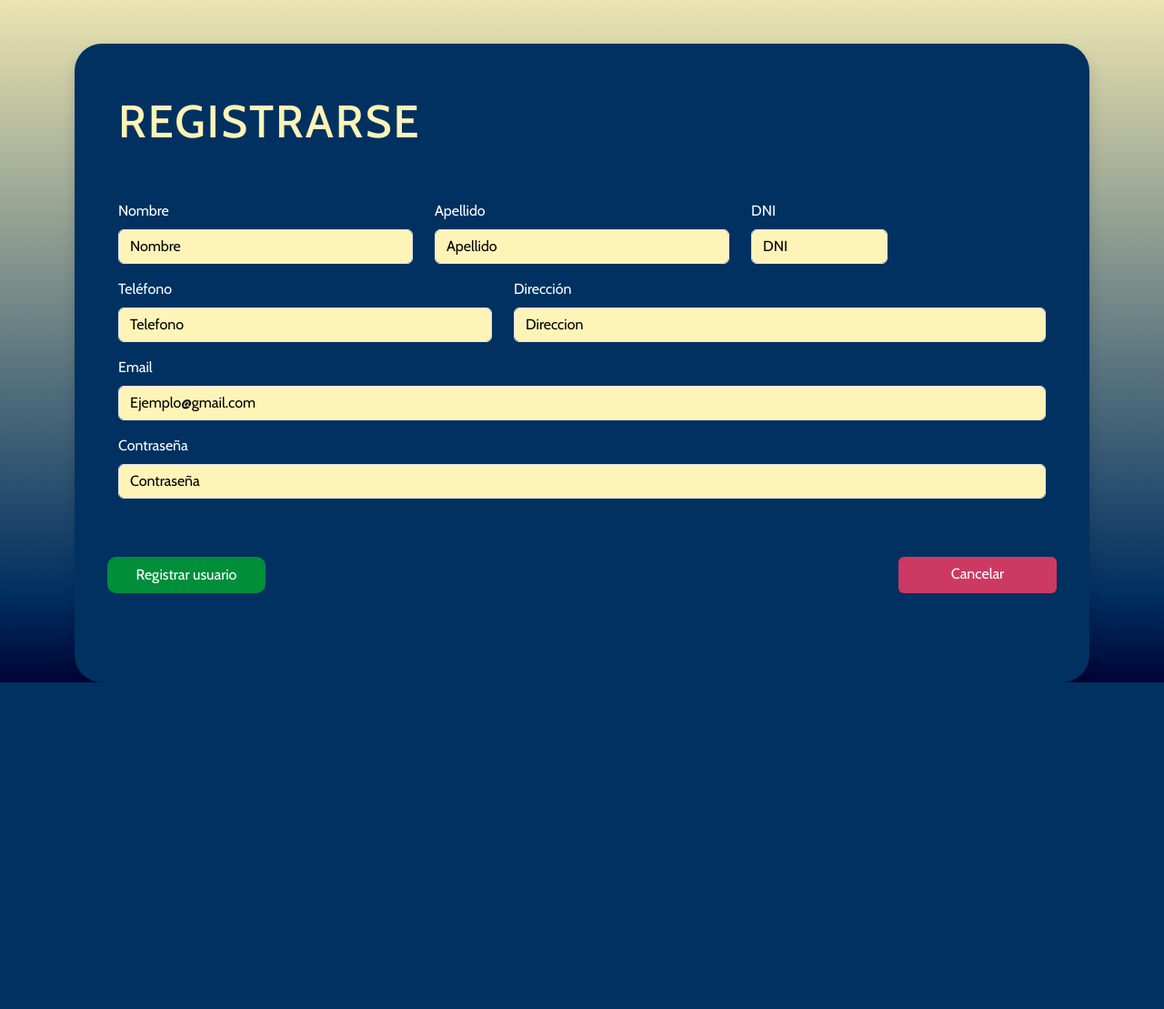
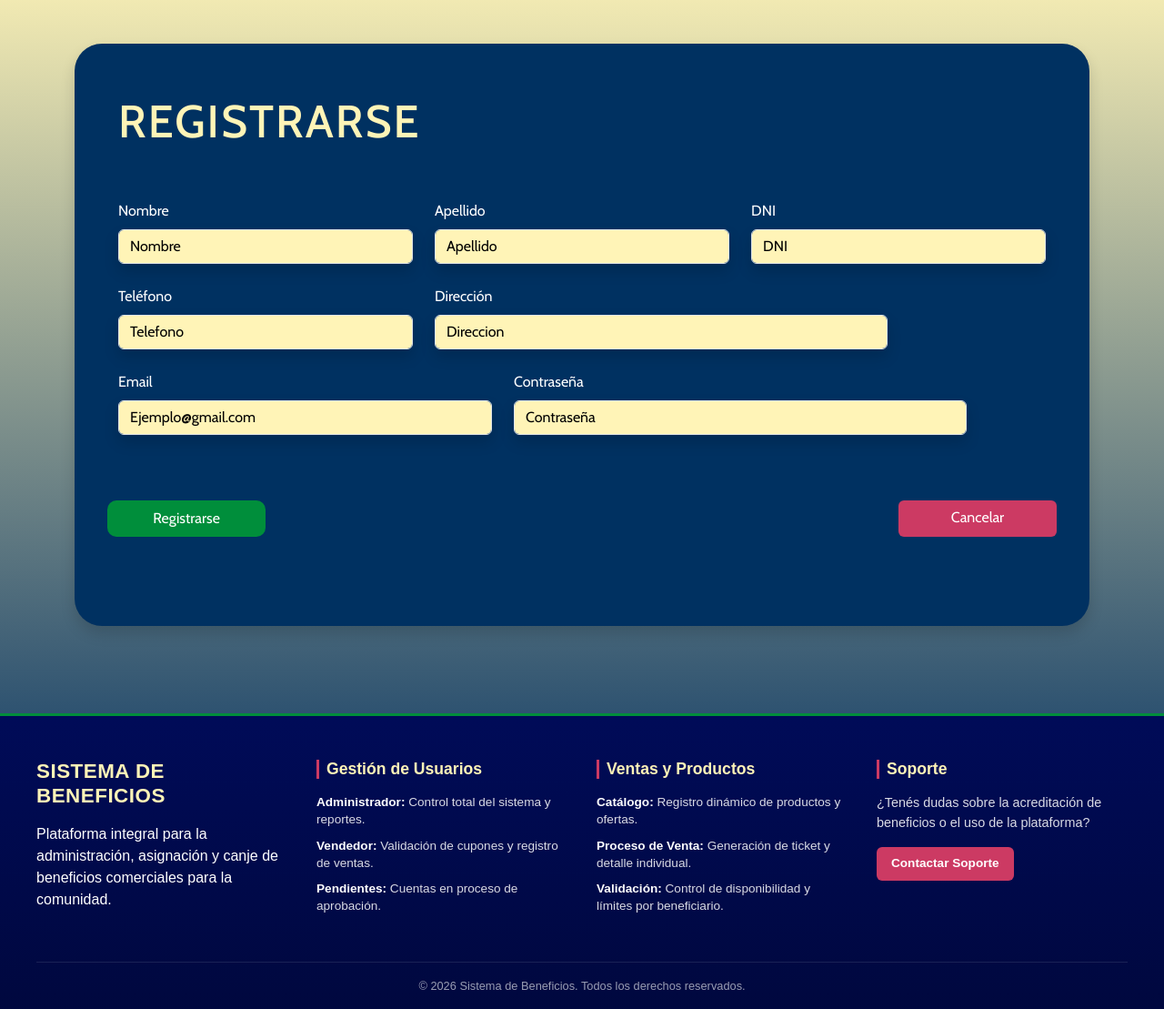
Before and after one commit to waltergdcavallo/Sistema_beneficios, a PHP site: page /sistema_beneficios/form in a window 1280 px wide. Shown: the part 56-1165 px from the top of the page at 91% size. Before the commit the page ends 806 px from the top, so only its background shows below. Run offline with PHP 8.4, Linux system fonts and the light colour scheme.

Commit message:
faltan forms y seguir detalles

```diff
--- a/vistas/beneficios/lista.php
+++ b/vistas/beneficios/lista.php
@@ -32,11 +32,12 @@
                 <div class="text-center my-5">
                     <h3>Listado de Beneficios</h3>
                 </div>
+
                 <div class="container">
                     <div class="row">
                         <div class="col-10"></div>
 
-                            <div class="col-2">
+                            <div class="col-2 section-list">
                             <a href="form.php" class="btn btn-primary">Agregar</a>
                             <div>
 
--- a/vistas/productos/lista.php
+++ b/vistas/productos/lista.php
@@ -35,7 +35,7 @@
                     <div class="row">
                         <div class="col-10"></div>
 
-                            <div class="col-2">
+                            <div class="col-2 section-list">
                             <a href="form.php" class="btn btn-primary">Agregar</a>
                             <div>
 
--- a/vistas/usuarios/form.php
+++ b/vistas/usuarios/form.php
@@ -170,61 +170,61 @@
 
                 <section class="container mt-5">
 
+                    <div class="shadow div-form">
+
                         <div class="text-center my-5 text text-primary">
                             <h3>Crear usuario</h3>
                         </div>
 
-                    <div class="row text-center">
-                        <form action="../../publico/acciones/usuarios/crear.php" method="post" class="p-5">
+                        <form action="../../publico/acciones/usuarios/crear.php" method="post" class="p-5 row">
 
-                            <div class="form-floating mb-3">
-                                <input type="text" class="form-control" id="nombre" name="nombre" placeholder="Nombre" required>
+                            <div class="mb-4 col-4">
                                 <label for="floatingPassword">Nombre</label>
+                                <input type="text" class="form-control input shadow" id="nombre" name="nombre" placeholder="Nombre" required>
                             </div>
 
-                            <div class="form-floating mb-3">
-                                <input type="text" class="form-control" id="apellido" name="apellido" placeholder="Apellido" required>
+                            <div class="mb-4 col-4">
                                 <label for="floatingPassword">Apellido</label>
+                                <input type="text" class="form-control input shadow" id="apellido" name="apellido" placeholder="Apellido" required>
                             </div>
 
-                            <div class="form-floating mb-3">
-                                <input type="text" class="form-control" id="dni" name="dni" placeholder="DNI" required>
+                            <div class="mb-4 col-4">
                                 <label for="floatingInput">DNI</label>
+                                <input type="text" class="form-control input shadow" id="dni" name="dni" placeholder="DNI" required minlength="8">
                             </div>
 
-                            <div class="form-floating mb-3">
-                                <input type="text" class="form-control" id="telefono" name="telefono" placeholder="Telefono" required>
+                            <div class="mb-4 col-3">
                                 <label for="floatingPassword">Teléfono</label>
+                                <input type="text" class="form-control input shadow" id="telefono" name="telefono" placeholder="Telefono" required>
                             </div>
 
-                            <div class="form-floating mb-3">
-                                <input type="text" class="form-control" id="direccion" name="direccion" placeholder="direccion">
+                            <div class="mb-4 col-4">
                                 <label for="floatingPassword">Dirección</label>
+                                <input type="text" class="form-control input shadow" id="direccion" name="direccion" placeholder="direccion">
                             </div>
 
-                            <div class="form-floating mb-3">
-                                <input type="email" class="form-control" id="email" name="email" placeholder="Ejemplo@gmail.com" required>
+                            <div class="mb-4 col-5">
                                 <label for="floatingPassword">Email</label>
+                                <input type="email" class="form-control input shadow" id="email" name="email" placeholder="Ejemplo@gmail.com" required>
                             </div>
 
-                            <div class="form-floating mb-3">
-                                <input type="password" class="form-control" id="password_hash" name="password_hash" placeholder="Contraseña" required>
+                            <div class="mb-4 col-6">
                                 <label for="floatingPassword">Contraseña</label>
+                                <input type="password" class="form-control input shadow" id="password_hash" name="password_hash" placeholder="Contraseña" required>
                             </div>
 
-                            <div class="mb-5 col-12">
-                                <select class="form-select" aria-label="Default select example" id="rol" name="rol">
-                                <option selected value="<?php echo $fila['rol']; ?>">Rol</option>
+                            <div class="col-6">
+                                <label for="floatingPassword">Rol</label>
+                                <select class="form-select input shadow" aria-label="Default select example" id="rol" name="rol">
+                                    <option selected value="<?php echo $fila['rol']; ?>">Elija un Rol</option>
                                     <option value="admin">Admin</option>
                                     <option value="vendedor">Vendedor</option>
                                     <option value="pendiente">Pendiente</option>
                                 </select>
                             </div>
 
-                            <div class="text-center">
-                                <button type="submit" class="btn btn-primary p3 mt-5">Editar perfil</button>
-                                <a href="lista.php" class="btn btn-danger p3 mt-5">Cancelar</a>
-                            </div>
+                                <button type="submit" class="btn button-confirm col-2">Agregar</button>
+                                <a href="lista.php" class="btn button-cancel col-2 ms-auto">Cancelar</a>
                         </form>
                     </div>
 
@@ -243,6 +243,12 @@
         ?>
                     </div>
                 </section>
+
+            <div class="m-4 p-4"></div>
+    <?php include("../../complementario/pie.php") ?>
+    <script src="https://cdn.jsdelivr.net/npm/bootstrap@5.3.3/dist/js/bootstrap.bundle.min.js" integrity="sha384-YvpcrYf0tY3lHB60NNkmXc5s9fDVZLESaAA55NDzOxhy9GkcIdslK1eN7N6jIeHz" crossorigin="anonymous"></script>
+</body>
+</html>
 
 <!-- // -->
 <?php
@@ -281,43 +287,43 @@
                         <h3 class="ps-5">REGISTRARSE</h3>
                         <form action="../../publico/acciones/usuarios/crear.php" method="post" class="p-5 row">
 
-                            <div class="mb-3 col-4">
+                            <div class="mb-4 col-4">
                                 <label class="form-label">Nombre</label>
-                                <input type="text" class="form-control input" id="nombre" name="nombre" placeholder="Nombre" required>
+                                <input type="text" class="form-control input shadow" id="nombre" name="nombre" placeholder="Nombre" required>
                             </div>
 
-                            <div class="mb-3 col-4">
+                            <div class="mb-4 col-4">
                                 <label class="form-label">Apellido</label>
-                                <input type="text" class="form-control input" id="apellido" name="apellido" placeholder="Apellido" required>
+                                <input type="text" class="form-control input shadow" id="apellido" name="apellido" placeholder="Apellido" required>
                             </div>
 
-                            <div class="mb-3 col-2">
+                            <div class="mb-4 col-4">
                                 <label class="form-label">DNI</label>
-                                <input type="number" class="form-control input" id="dni" name="dni" placeholder="DNI" pattern="[0-9]{8}" required>
+                                <input type="number" class="form-control input shadow" id="dni" name="dni" placeholder="DNI" pattern="[0-9]{8}" required>
                             </div>
 
-                            <div class="mb-3 col-5">
+                            <div class="mb-4 col-4">
                                 <label class="form-label">Teléfono</label>
-                                <input type="tel" class="form-control input" id="telefono" name="telefono" placeholder="Telefono" required>
+                                <input type="tel" class="form-control input shadow" id="telefono" name="telefono" placeholder="Telefono" required>
                             </div>
 
-                            <div class="mb-3 col-7">
+                            <div class="mb-4 col-6">
                                 <label class="form-label">Dirección</label>
-                                <input type="text" class="form-control input" id="direccion" name="direccion" placeholder="Direccion">
+                                <input type="text" class="form-control input shadow" id="direccion" name="direccion" placeholder="Direccion">
                             </div>
 
-                            <div class="mb-3">
+                            <div class="mb-4 col-5">
                                 <label class="form-label">Email</label>
-                                <input type="email" class="form-control input" id="email" name="email" placeholder="Ejemplo@gmail.com" required>
+                                <input type="email" class="form-control input shadow" id="email" name="email" placeholder="Ejemplo@gmail.com" required>
                             </div>
 
-                            <div class="mb-3">
+                            <div class="mb-4 col-6">
                                 <label class="form-label">Contraseña</label>
-                                <input type="password" class="form-control input" id="password_hash" name="password_hash" placeholder="Contraseña" minlength="8" required>
+                                <input type="password" class="form-control input shadow" id="password_hash" name="password_hash" placeholder="Contraseña" minlength="8" required>
                             </div>
                             <input type="hidden" class="form-control" id="rol" name="rol" value="pendiente">
 
-                            <button type="submit" class="btn button-confirm col-2 p3 mt-5">Registrar usuario</button>
+                            <button type="submit" class="btn button-confirm col-2 p3 mt-5">Registrarse</button>
                             <a href="../inicio.php" class="btn button-cancel col-2 p3 ms-auto mt-5">Cancelar</a>
                         </form>
                     </div>
@@ -332,11 +338,13 @@
                     }
                     ?>
                 </section>
+
+            <div class="m-4 p-4"></div>
+    <?php include("../../complementario/pie.php") ?>
+    <script src="https://cdn.jsdelivr.net/npm/bootstrap@5.3.3/dist/js/bootstrap.bundle.min.js" integrity="sha384-YvpcrYf0tY3lHB60NNkmXc5s9fDVZLESaAA55NDzOxhy9GkcIdslK1eN7N6jIeHz" crossorigin="anonymous"></script>
+</body>
+</html>
 <!-- // -->
 <?php
     }
 ?>
-
-    <script src="https://cdn.jsdelivr.net/npm/bootstrap@5.3.3/dist/js/bootstrap.bundle.min.js" integrity="sha384-YvpcrYf0tY3lHB60NNkmXc5s9fDVZLESaAA55NDzOxhy9GkcIdslK1eN7N6jIeHz" crossorigin="anonymous"></script>
-</body>
-</html>
--- a/vistas/usuarios/lista.php
+++ b/vistas/usuarios/lista.php
@@ -40,7 +40,7 @@
                     <div class="row">
                         <div class="col-10"></div>
 
-                            <div class="col-2">
+                            <div class="col-2 section-list">
                                 <a href="form.php" class="btn btn-primary">Agregar</a>
                             <div>
 
```
Also changed, not shown: vistas/beneficios/form.php (+9 -8 lines), vistas/ventas/detalle.php (+25 -32 lines), vistas/ventas/form.php (+35 -36 lines), vistas/ventas/lista.php (+7 -8 lines). Lines whose indentation alone changed are shown as unchanged.
